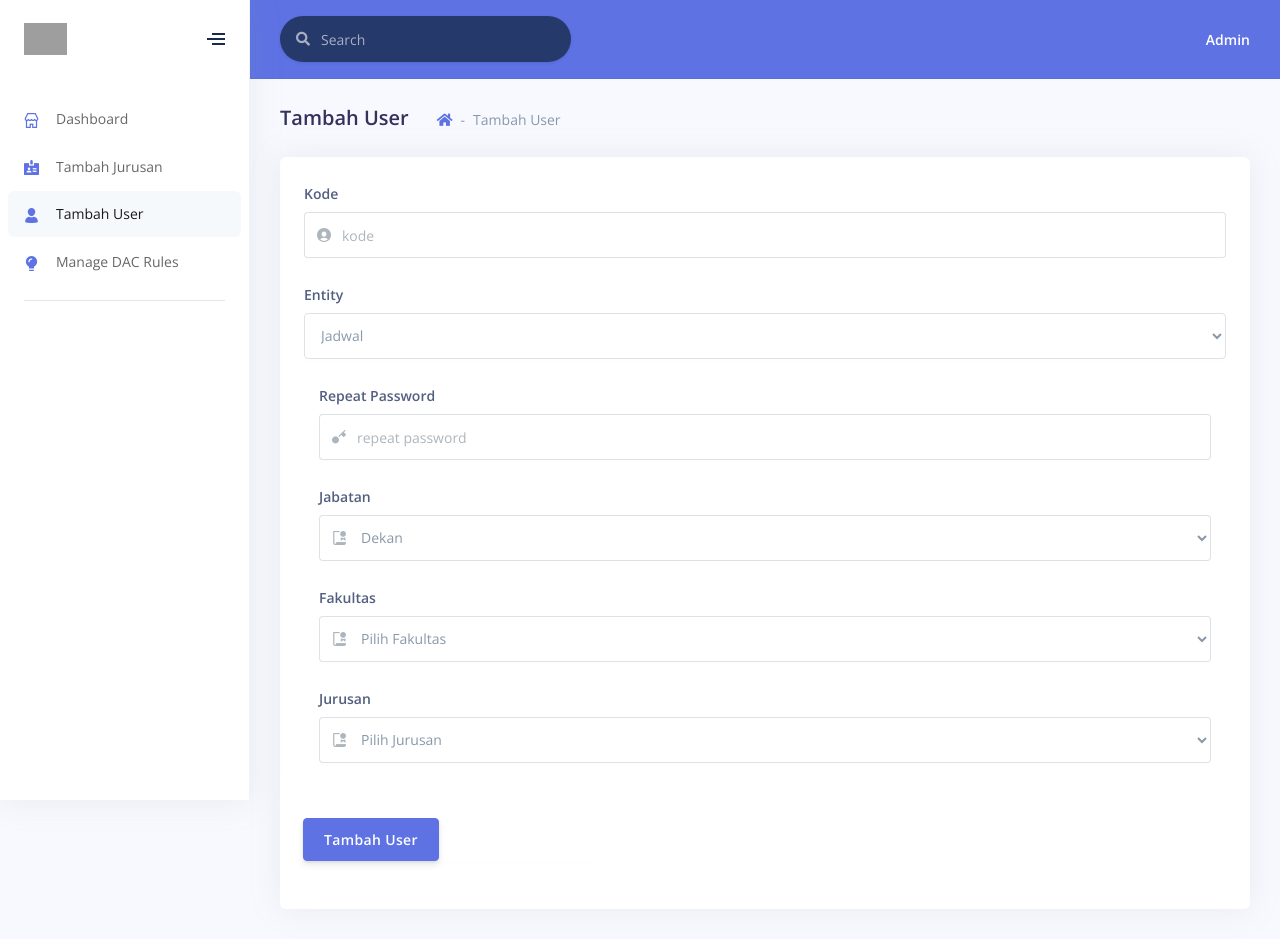
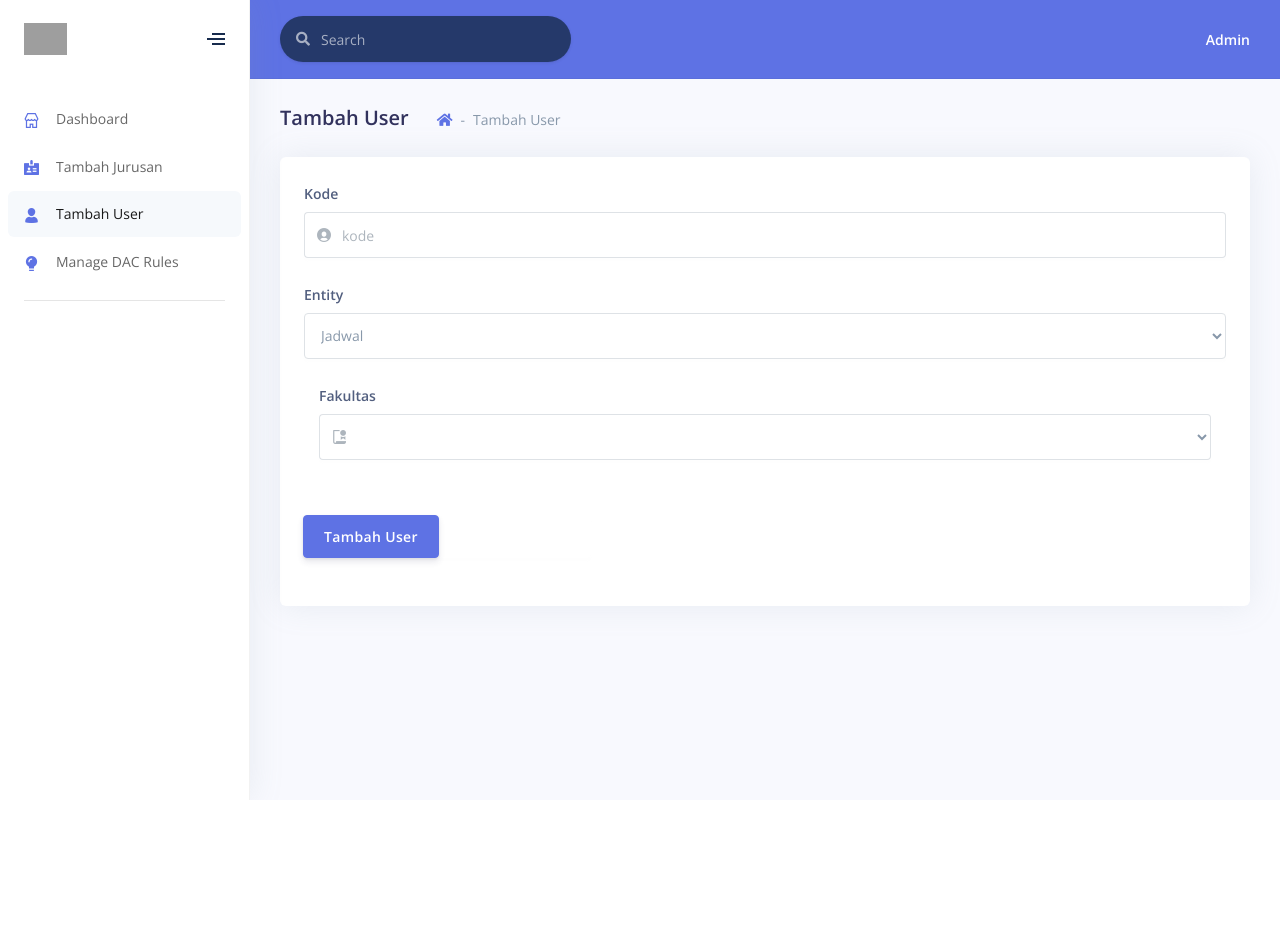
Before and after one commit to helenhadi/MidTermPjCC, a PHP site: page /tambah_dac_fakultas.php in a window 1280 px wide. After the commit the page ends 800 px from the top, so only its background shows below. Run offline with PHP 8.4, Linux system fonts and the light colour scheme; a user stored in the database is signed in; data that the repository does not hold is empty; style sheets or scripts are compiled from the project's sources; some libraries are stand-ins or nearby versions; grey boxes are pictures that could not be loaded.

Commit message:
Update tambah_dac_fakultas.php

```diff
--- a/tambah_dac_fakultas.php
+++ b/tambah_dac_fakultas.php
@@ -248,43 +248,14 @@ $mysqli = konek('localhost', 'root', '');
                       </div>
                       <div class="col-md-12">
                         <div class="form-group">
-                          <label class="form-control-label">Repeat Password</label>
-                          <div class="input-group input-group-merge">
-                            <div class="input-group-prepend">
-                              <span class="input-group-text"><i class="ni ni-key-25"></i></span>
-                            </div>
-                            <input required class="form-control" name="r_password" placeholder="repeat password" type="password">
-                          </div>
-                        </div>
-                      </div>
-                      <div class="col-md-12">
-                        <div class="form-group">
-                          <label class="form-control-label">Jabatan</label>
-                          <div class="input-group input-group-merge">
-                            <div class="input-group-prepend">
-                              <span class="input-group-text"><i class="ni ni-paper-diploma"></i></span>
-                            </div>
-                            <select class="form-control" name="jabatan" data-toggle="select">
-                              <option value='dekan'>Dekan</option>
-                              <option value='wadek'>Wakil Dekan</option>
-                              <option value='kajur'>Kepala Jurusan</option>
-                              <option value='kalab'>Kepala Laboratorium</option>
-                              <option value='dosen'>Dosen</option>
-                              <option value='mhs'>Mahasiswa</option>
-                            </select>
-                          </div>
-                        </div>
-                      </div>
-                      <div class="col-md-12">
-                        <div class="form-group">
                           <label class="form-control-label">Fakultas</label>
                           <div class="input-group input-group-merge">
                             <div class="input-group-prepend">
                               <span class="input-group-text"><i class="ni ni-paper-diploma"></i></span>
                             </div>
-                            <select class="form-control" id="fakultas" name="fakultas" data-toggle="select" onchange="changeJurusan(this.value)">
-                              <option value='0'>Pilih Fakultas</option>
+                            <select class="form-control" name="fakultas" data-toggle="select">
                               <?php
+                              $mysqli->select_db('presensi_cloud');
                               $sql = "SELECT * FROM fakultass order by nama ASC";
                               $stmt = $mysqli->prepare($sql);
                               $stmt->execute();
@@ -294,19 +265,6 @@ $mysqli = konek('localhost', 'root', '');
                                 echo "<option value='" . $row['id'] . "'>" . $row['nama'] . "</option>";
                               }
                               ?>
-                            </select>
-                          </div>
-                        </div>
-                      </div>
-                      <div class="col-md-12">
-                        <div class="form-group">
-                          <label class="form-control-label">Jurusan</label>
-                          <div class="input-group input-group-merge">
-                            <div class="input-group-prepend">
-                              <span class="input-group-text"><i class="ni ni-paper-diploma"></i></span>
-                            </div>
-                            <select id="jurusanlist" class="form-control" name="jurusan" data-toggle="select">
-                              <option value='0'>Pilih Jurusan</option>
                             </select>
                           </div>
                         </div>
```
